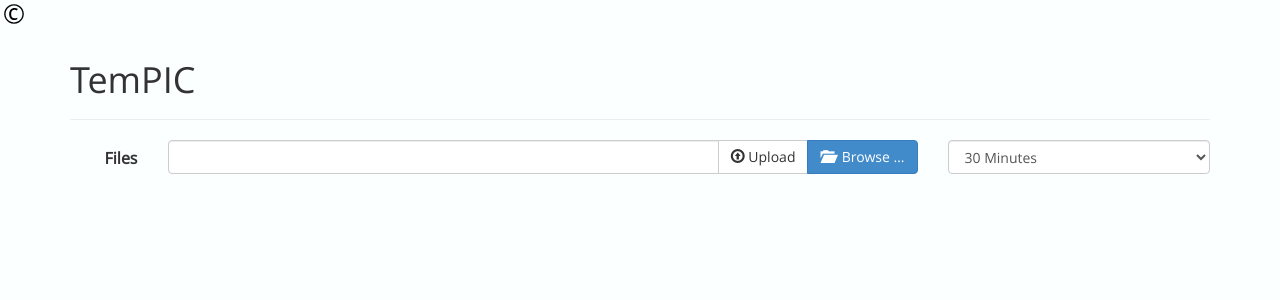
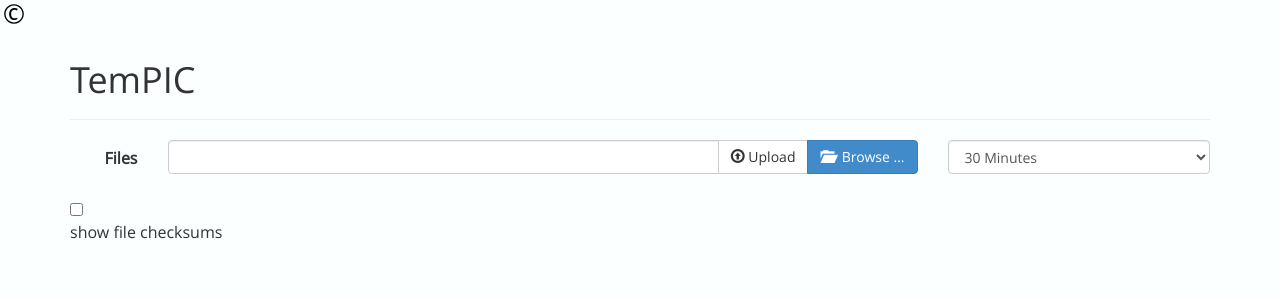
Before and after one commit to PotcFdk/TemPIC, a PHP site: page / in a window 1280 px wide. Shown: the top 300 px of the page. Run offline with PHP 8.4, Linux system fonts and the light colour scheme.

Commit message:
Added checkbox toggle for checksums.

```diff
--- a/web/index.php
+++ b/web/index.php
@@ -121,6 +121,14 @@ session_start();
 						updateRemainingLifetime();
 						setInterval(updateRemainingLifetime, 1000);
 				<?php endif; ?>
+
+				$('#checksums-toggle').change(function() {
+					if ($(this).is(':checked')) {
+						$(".checksum-field").show(300);
+					} else {
+						$(".checksum-field").hide(300);
+					}
+				});
 
 				// File upload form setup.
 
@@ -309,6 +317,12 @@ session_start();
 						</div>
 					</div>
 
+					<div class="row">
+						<div class="col-md-12">
+							<input type="checkbox" id="checksums-toggle" /> <p>show file checksums</p>
+						</div>
+					</div>
+
 					<?php if (!empty($files)) : ?>
 						<?php $count = 0; ?>
 						<?php foreach ($files as $name => $file) : ?>
@@ -334,7 +348,7 @@ session_start();
 
 	                                                <p><?php echo htmlspecialchars($name); ?></p>
 												</a>
-												<pre><?php
+												<pre class="checksum-field"><?php
 													if (!empty($file['crc']))
 														echo "CRC32: " . $file['crc'] . "\n";
 													if (!empty($file['md5']))
```
